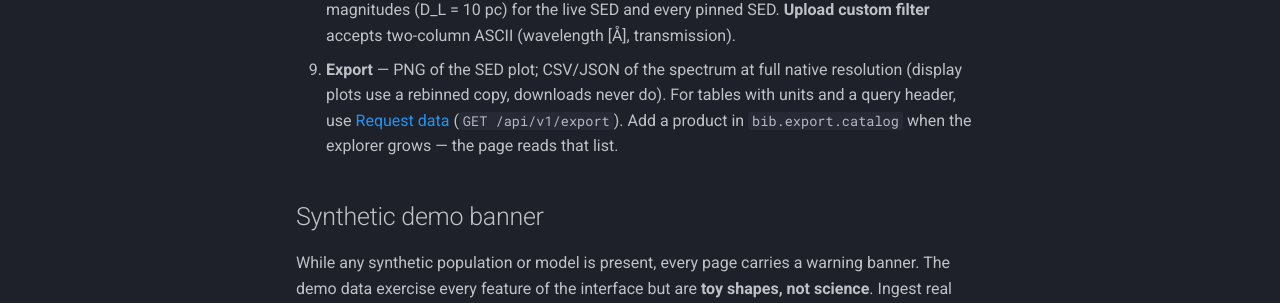
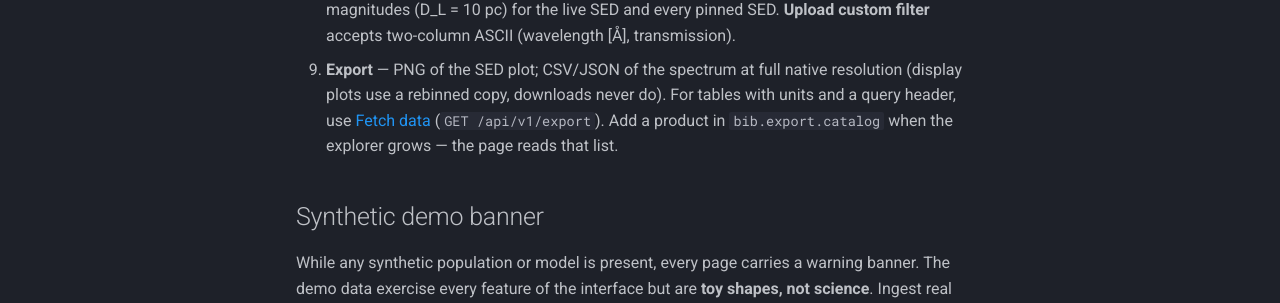
Before and after one commit to Lyalpha/bib, an MkDocs documentation site: the page built from docs/user-guide.md, in a window 1280 px wide and 900 px high, scrolled down 541 px. Shown: the part 505-808 px from the top of the window. Built offline with MkDocs 1.6.1 and Material for MkDocs 9.7.7, drawn with Linux system fonts in a browser that asks for light colours.

Commit message:
Rename Request data to Fetch data and send Data & API to its own page.
The old label sounded like access had to be requested, and the home button opened the API docs instead of the catalogue.

Co-authored-by: Cursor <cursoragent@cursor.com>

```diff
--- a/docs/user-guide.md
+++ b/docs/user-guide.md
@@ -40,7 +40,7 @@ the operator's view of the two explorers.
    (wavelength [Å], transmission).
 9. **Export** — PNG of the SED plot; CSV/JSON of the spectrum at full native
    resolution (display plots use a rebinned copy, downloads never do). For
-   tables with units and a query header, use [Request data](/request)
+   tables with units and a query header, use [Fetch data](/request)
    (`GET /api/v1/export`). Add a product in `bib.export.catalog` when the
    explorer grows — the page reads that list.
 
--- a/src/bib/web/templates/base.html
+++ b/src/bib/web/templates/base.html
@@ -24,7 +24,7 @@
     <span class="brand-sub">{{ branding.full_name }}</span>
   </a>
   <nav class="site-nav">
-    {% for href, label in [("/", "Home"), ("/ssp", "SSP Explorer"), ("/tutorial", "Tutorial"), ("/request", "Request data"), ("/data", "Data & API")] %}
+    {% for href, label in [("/", "Home"), ("/ssp", "SSP Explorer"), ("/tutorial", "Tutorial"), ("/request", "Fetch data"), ("/data", "Data & API")] %}
       <a href="{{ href }}" {% if active_path == href %}class="active"{% endif %}>{{ label }}</a>
     {% endfor %}
   </nav>
--- a/src/bib/web/templates/data.html
+++ b/src/bib/web/templates/data.html
@@ -55,7 +55,7 @@
 
 <h2 id="api">The API</h2>
 <p>
-  <a href="/request">Request data</a> downloads an SED, photometry, or the other
+  <a href="/request">Fetch data</a> downloads an SED, photometry, or the other
   population tables for a chosen IMF, metallicity and age
   (<code>GET /api/v1/export</code>).
 </p>
--- a/src/bib/web/templates/request.html
+++ b/src/bib/web/templates/request.html
@@ -1,9 +1,9 @@
 {% extends "base.html" %}
-{% block title %}Request data{% endblock %}
+{% block title %}Fetch data{% endblock %}
 {% block main_class %}wide{% endblock %}
 
 {% block content %}
-<h1 style="margin:0;">Request data</h1>
+<h1 style="margin:0;">Fetch data</h1>
 <p class="page-kicker is-one-line">Build a query to fetch a simple stellar population data: SED, photometry or population properties.</p>
 
 <div id="error-box" class="synthetic-banner" style="border-radius:10px;" hidden></div>
@@ -120,7 +120,7 @@
 
   <section class="request-preview">
     <div class="card">
-      <h2 class="panel-title">Your request</h2>
+      <h2 class="panel-title">This download</h2>
       <p class="panel-sub" id="request-sentence"></p>
       <dl class="request-meta" id="request-meta"></dl>
       <div class="row" style="margin-top:0.8rem;">
```
Also changed, not shown: docs/api.md (+1 -1 lines), src/bib/web/templates/index.html (+4 -4 lines), 2 other files.
